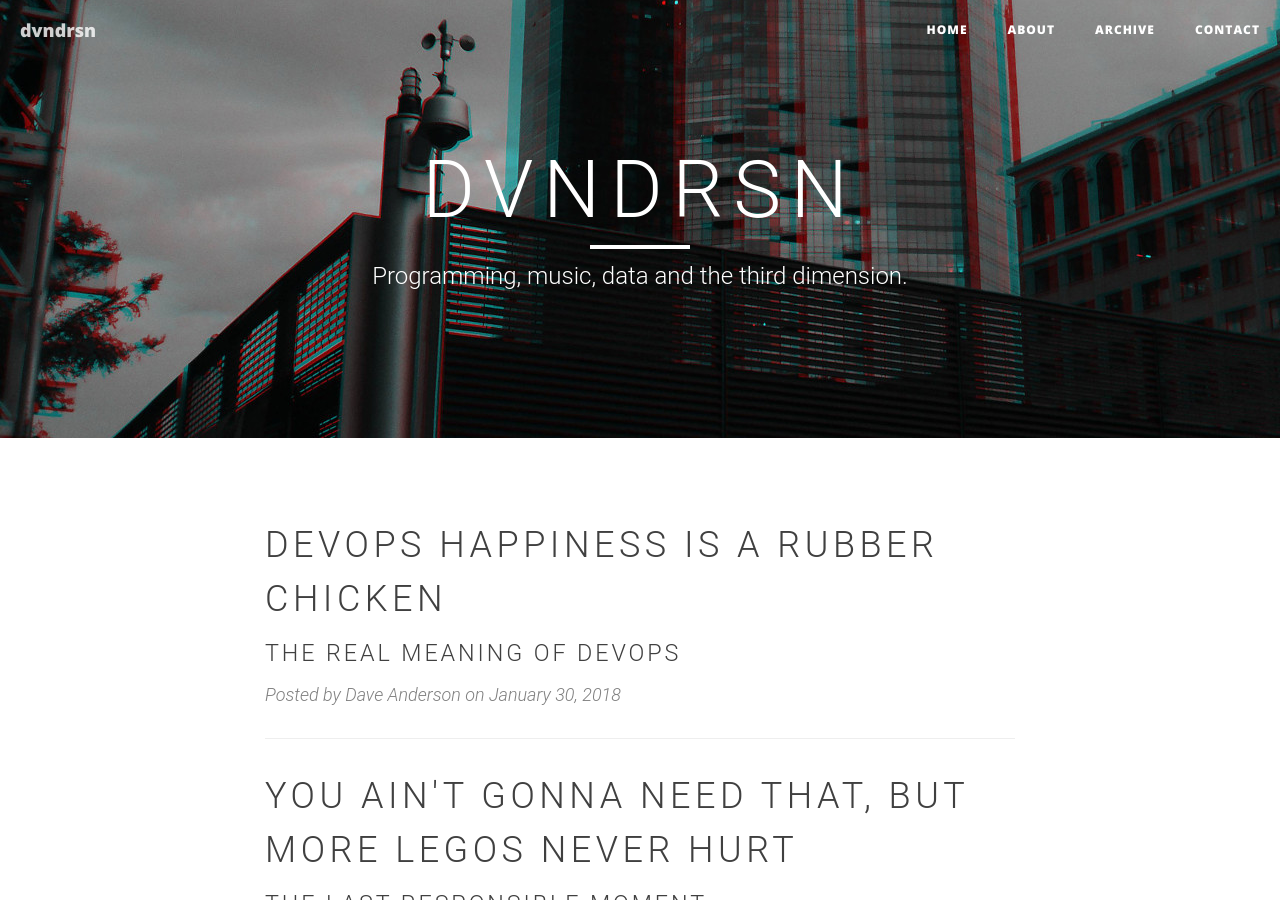
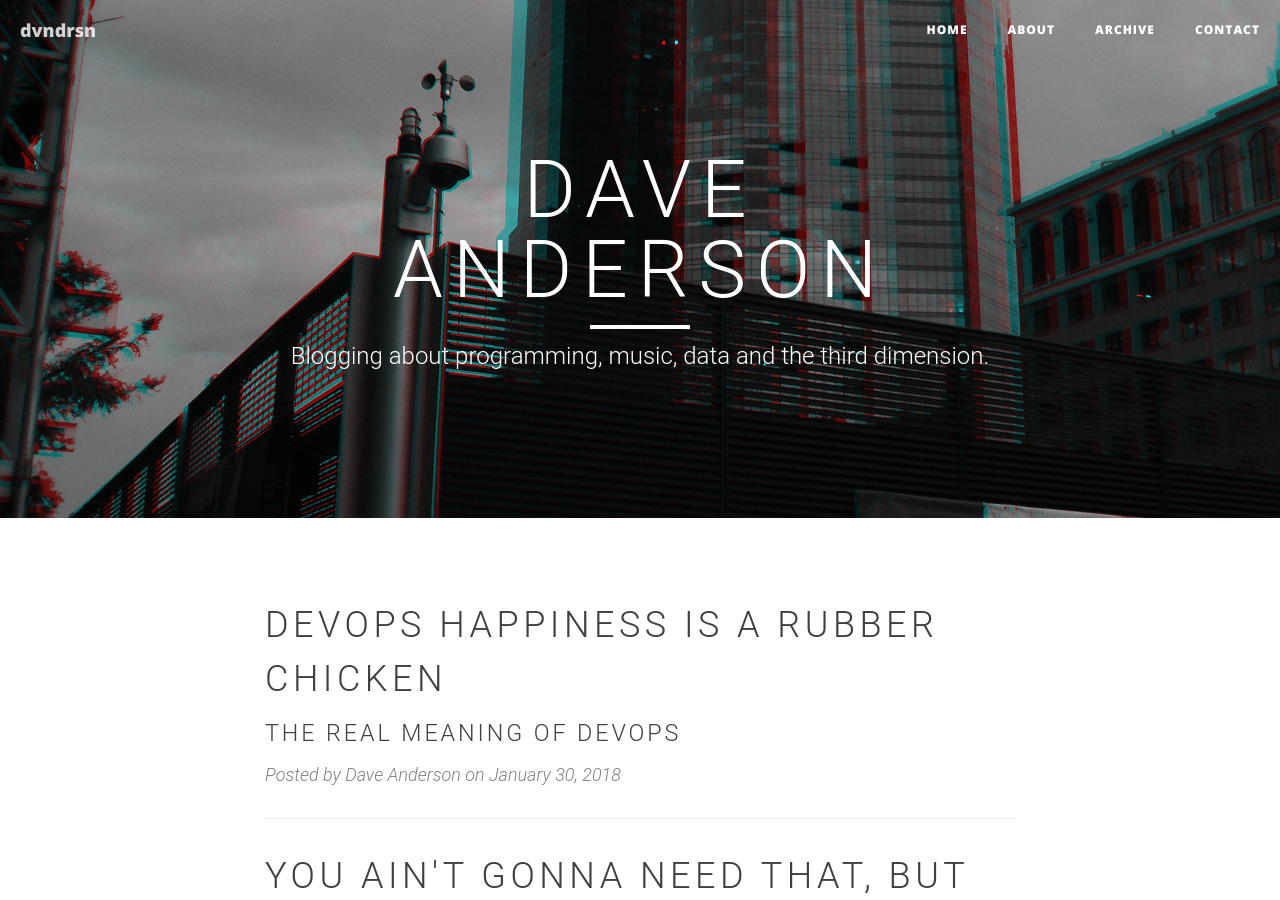
Before and after one commit to dvndrsn/dvndrsn.github.io, a Jekyll site: the page built from index.html, in a window 1280 px wide and 900 px high. Built offline with Jekyll 4.4.1, drawn with Linux system fonts in a browser that asks for light colours; nearby versions of some CDN libraries; the list of posts is cut into pages by our own code.

Commit message:
clean up layout and variables

```diff
--- a/_config.yml
+++ b/_config.yml
@@ -1,9 +1,10 @@
 # Site settings
-title: dvndrsn
+title: Dave Anderson
+short_title: dvndrsn
 author: "Dave Anderson"
 header-img: img/home-bg.jpg
 email: dave@dvndrsn.com
-description: "Blog for recurse center"
+description: "Blogging about programming, music, data and the third dimension."
 baseurl: ""
 url: "http://dvndrsn.com"
 twitter_username: dvndrsn
--- a/_includes/head.html
+++ b/_includes/head.html
@@ -5,7 +5,7 @@
     <meta name="viewport" content="width=device-width, initial-scale=1">
     <meta name="description" content="{{ site.description }}">
 
-    <title>{% if page.title %}{{ page.title }} - {{ site.title }}{% else %}{{ site.title }}{% endif %}</title>
+    <title>{% if page.title %}{{ page.title }} - {{ site.short_title }}{% else %}{{ site.short_title }}{% endif %}</title>
 
     <link rel="canonical" href="{{ page.url | replace:'index.html','' | prepend: site.baseurl | prepend: site.url }}">
 
--- a/_includes/nav.html
+++ b/_includes/nav.html
@@ -9,7 +9,7 @@
                 <span class="icon-bar"></span>
                 <span class="icon-bar"></span>
             </button>
-            <a class="navbar-brand" href="{{ site.baseurl }}/">{{ site.title }}</a>
+            <a class="navbar-brand" href="{{ site.baseurl }}/">{{ site.short_title }}</a>
         </div>
 
         <!-- Collect the nav links, forms, and other content for toggling -->
--- a/_layouts/page.html
+++ b/_layouts/page.html
@@ -10,7 +10,7 @@
                 <div class="site-heading">
                     <h1>{% if page.title %}{{ page.title }}{% else %}{{ site.title }}{% endif %}</h1>
                     <hr class="small">
-                    <span class="subheading">{{ page.description }}</span>
+                    <span class="subheading">{% if page.description %}{{ page.description }}{% else %}{{site.description}}{% endif %}</span>
                 </div>
             </div>
         </div>
--- a/index.html
+++ b/index.html
@@ -1,16 +1,16 @@
 ---
 layout: page
-description: "Programming, music, data and the third dimension."
 ---
 
 {% for post in paginator.posts %}
 <div class="post-preview">
     <a href="{{ post.url | prepend: site.baseurl }}">
-        <h2 class="post-title">            {{ post.title }}
+        <h2 class="post-title">
+          {{ post.title }}
         </h2>
         {% if post.subtitle %}
         <h3 class="post-subtitle">
-            {{ post.subtitle }}
+          {{ post.subtitle }}
         </h3>
         {% endif %}
     </a>
```
